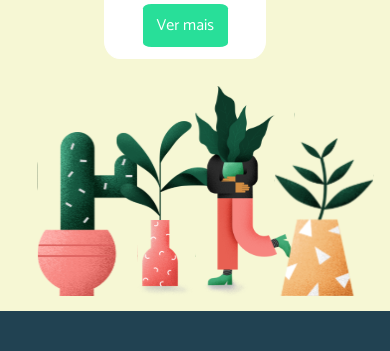
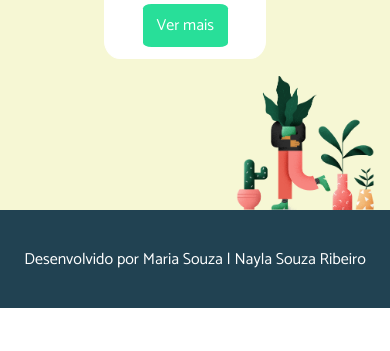
Before and after one commit to naylasouza/plant-care, a React (Create React App) app: page / in a window 390 px wide. Shown: the part 2338-2689 px from the top of the page. After the commit the page ends 2646 px from the top, so only its background shows below. Built offline with nearby package versions, Linux system fonts and the light colour scheme.

Commit message:
adjusting illustration size and responsiveness for mobile version

```diff
--- a/src/components/iconsCardPlants/iconsCardPlants.css
+++ b/src/components/iconsCardPlants/iconsCardPlants.css
@@ -3,17 +3,17 @@
     display: flex;
     justify-content: flex-end;
     align-items: flex-end;
-    padding: 4%;
 }
 
 .icons-item{
-    margin-left: -6%;
+    margin-right: 15px;
 }
 
 @media screen and (max-width: 414px){
     .icons-item{
-        width: 28%;
+        width: 40%;
         padding-right: 0%;
+        margin-right: 15px;
     }
 
 }
--- a/src/components/iconsCardPlants/iconsCardPlants.jsx
+++ b/src/components/iconsCardPlants/iconsCardPlants.jsx
@@ -1,18 +1,13 @@
 import React, { Component } from "react";
-import Icon4 from "../../assets/img/icons/planta4.svg";
-import Icon1 from "../../assets/img/icons/home-person.svg";
-import Icon2 from "../../assets/img/icons/planta1.svg";
-import Icon3 from "../../assets/img/icons/planta2.svg";
+import Icongrup from "../../assets/img/icons/grupo_icones.png";
+
 import "./iconsCardPlants.css";
 
 class IconsCardPlants extends Component {
   render() {
     return (
       <div className="icons">
-        <img className="icons-item" src={Icon4} alt="" />
-        <img className="icons-item" src={Icon2} alt="" />
-        <img className="icons-item" src={Icon1} alt="" />
-        <img className="icons-item" src={Icon3} alt="" />
+        <img className="icons-item" src={Icongrup} alt="" />
       </div>
     );
   }
```
Also changed, not shown: src/assets/img/icons/grupo_icones.png (added).
